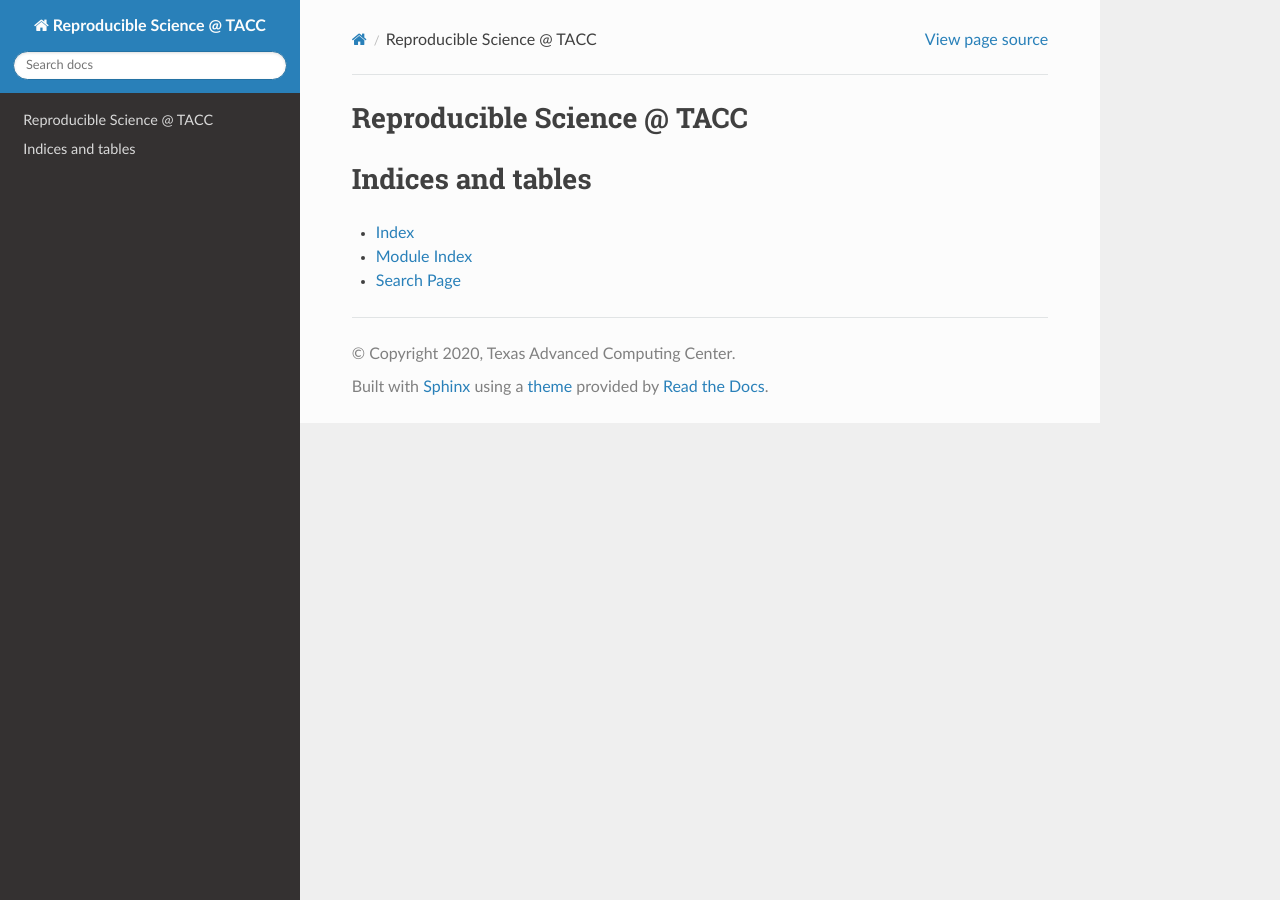
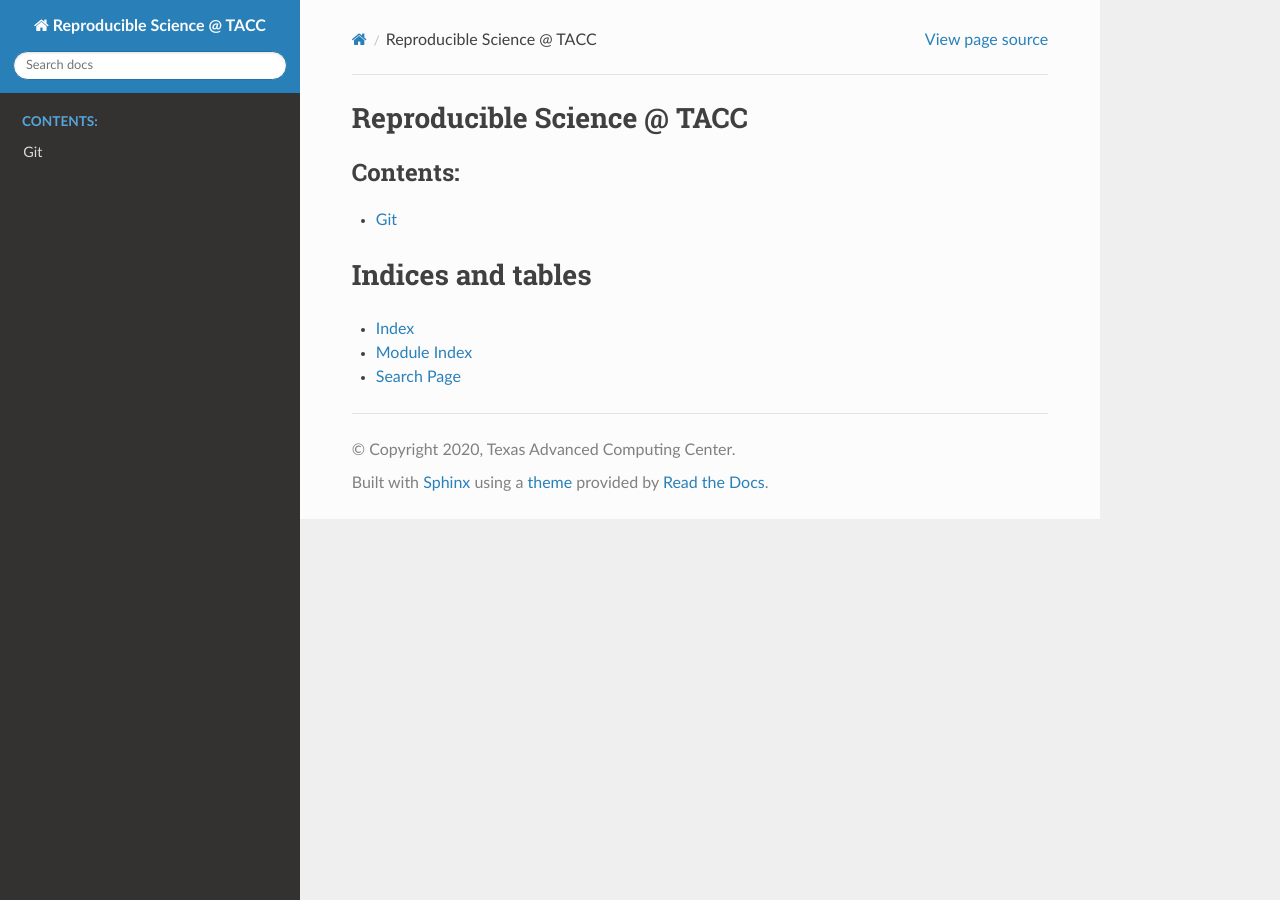
Before and after one commit to eriksf/tacc-reproducible-science, a Sphinx documentation site: the page built from docs/index.rst, in a window 1280 px wide. Built offline with Sphinx 7.4.7 and the Read the Docs theme 2.0.0, drawn with Linux system fonts in a browser that asks for light colours.

Commit message:
adding git link

```diff
--- a/docs/index.rst
+++ b/docs/index.rst
@@ -10,6 +10,8 @@ Reproducible Science @ TACC
    :maxdepth: 1
    :caption: Contents:
 
+   Git <https://tacc-reproducible-science.readthedocs.io/projects/git/en/latest/>
+
 
 
 Indices and tables
```
